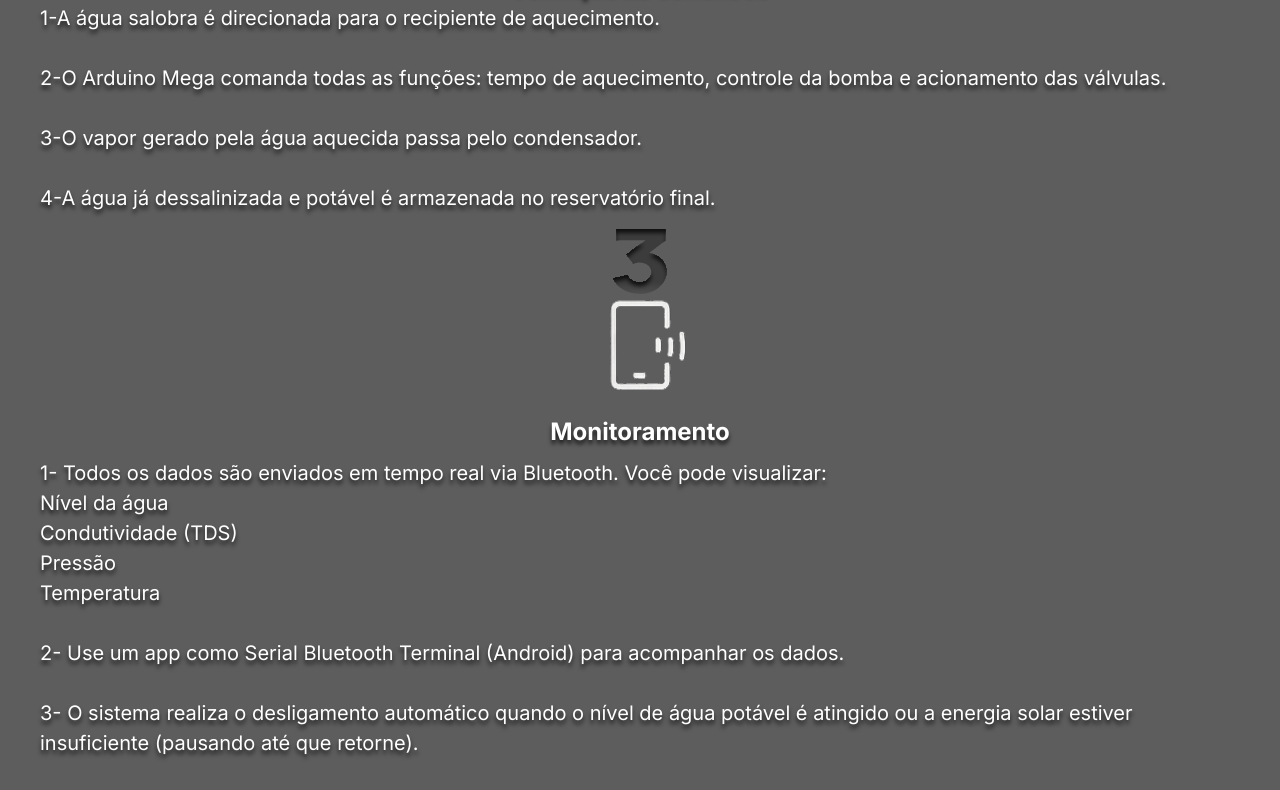
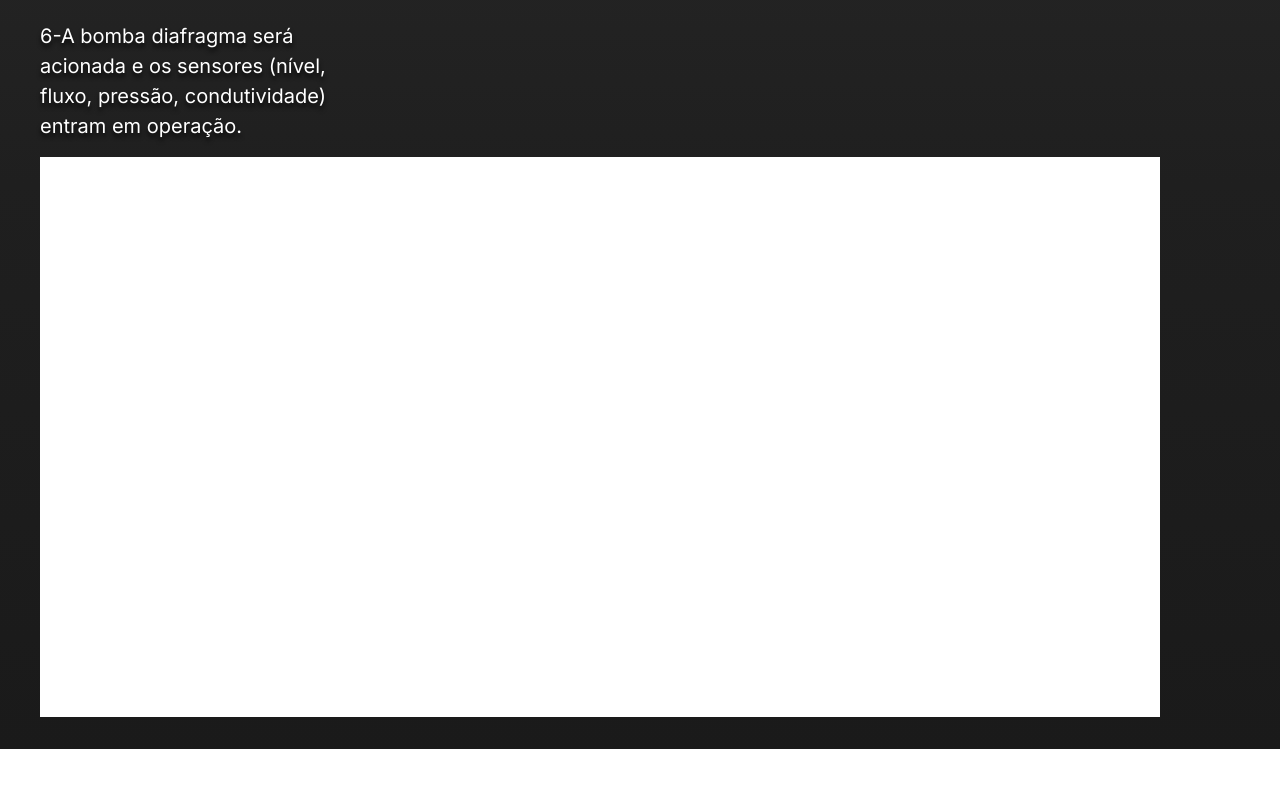
Before and after one commit to TccDessalinizador/AquaNova, a React (Vite) app: page / in a window 1280 px wide. Shown: the part 1026-1816 px from the top of the page. After the commit the page ends 1775 px from the top, so only its background shows below. Built offline with nearby package versions, Linux system fonts and the light colour scheme.

Commit message:
desktop dark instrucoes

```diff
--- a/src/components/Instrucoes.jsx
+++ b/src/components/Instrucoes.jsx
@@ -12,9 +12,10 @@ export function Instrucoes() {
         <div>
             <Header />
 
-            <div id="pagina" class="bg-[#5D5D5D] text-white px-[2.5rem] py-[2rem]">
+            <div id="pagina-it" class="bg-[#5D5D5D] text-white px-[2.5rem] py-[2rem]">
                 <h1 class="text-[2rem] text-[#0C0C0C] font-bold flex justify-center">Saiba como funciona</h1>
 
+                <div class="lg:flex lg:flex-row lg:gap-[5rem] lg:justify-between lg:text-[0.75rem]">
                     <div class="" id='instrucao1'>
                         <div id="imagens" class="w-calc(100vw - 2.5rem) flex items-center flex-col gap-y-[.5rem] mt-[1rem]">
                             <img src={um} alt="" class="" />
@@ -85,6 +86,12 @@ export function Instrucoes() {
                             3- O sistema realiza o desligamento automático quando o nível de água potável é atingido ou a energia solar estiver insuficiente (pausando até que retorne).
                         </p>
                     </div>
+
+                </div>
+
+                    <div id='video'>
+                        <div class="lg:bg-white lg:w-[70rem] lg:h-[35rem] lg:mt-[1rem] lg:self-center lg:flex"></div>
+                    </div>
             </div>
         </div>
     )
--- a/src/index.css
+++ b/src/index.css
@@ -5,9 +5,17 @@
   --font-display: "Istok Web", sans-serif;
   --font-inter: "Inter", "sans-serif";
   --text-shadow-xl: 0 4px 4px rgba(0, 0, 0, 0.75);
+  --background-fade: linear-gradient(to bottom, #1a1a1a, #1f1f1f, #2a2a2a, #333333);
+
 }
 
 select {
   -webkit-appearance: none; /* Removes default Safari/Chrome styling */
   /* Other styles */
 }
+
+#pagina-it {
+  /* background: linear-gradient(180deg, rgba(18, 18, 18, 0.00) 9.62%, #131313 62.5%); */
+  background: linear-gradient(to top, #1a1a1a, #1f1f1f, #2a2a2a, #333333);
+
+}
```
Lines whose indentation alone changed are shown as unchanged.
